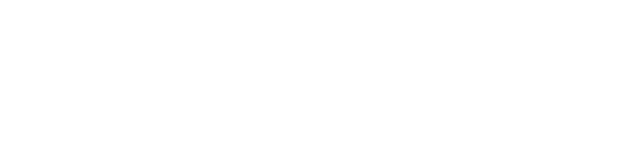
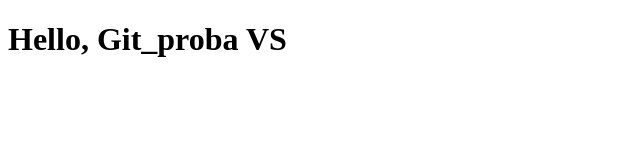
Before and after one commit to 12345peter/GIT_proba, a plain HTML site: page index.html in a window 1280 px wide. Shown: the whole page, without its empty margins (0-640 px from the left). Drawn offline with Linux system fonts and the light colour scheme.

Commit message:
Branc_VS

```diff
--- a/index.html
+++ b/index.html
@@ -6,6 +6,6 @@
     <title>Document</title>
 </head>
 <body>
-
+    <h1>Hello, Git_proba VS</h1>
 </body>
 </html>
```
Also changed, not shown: 1 other file.
